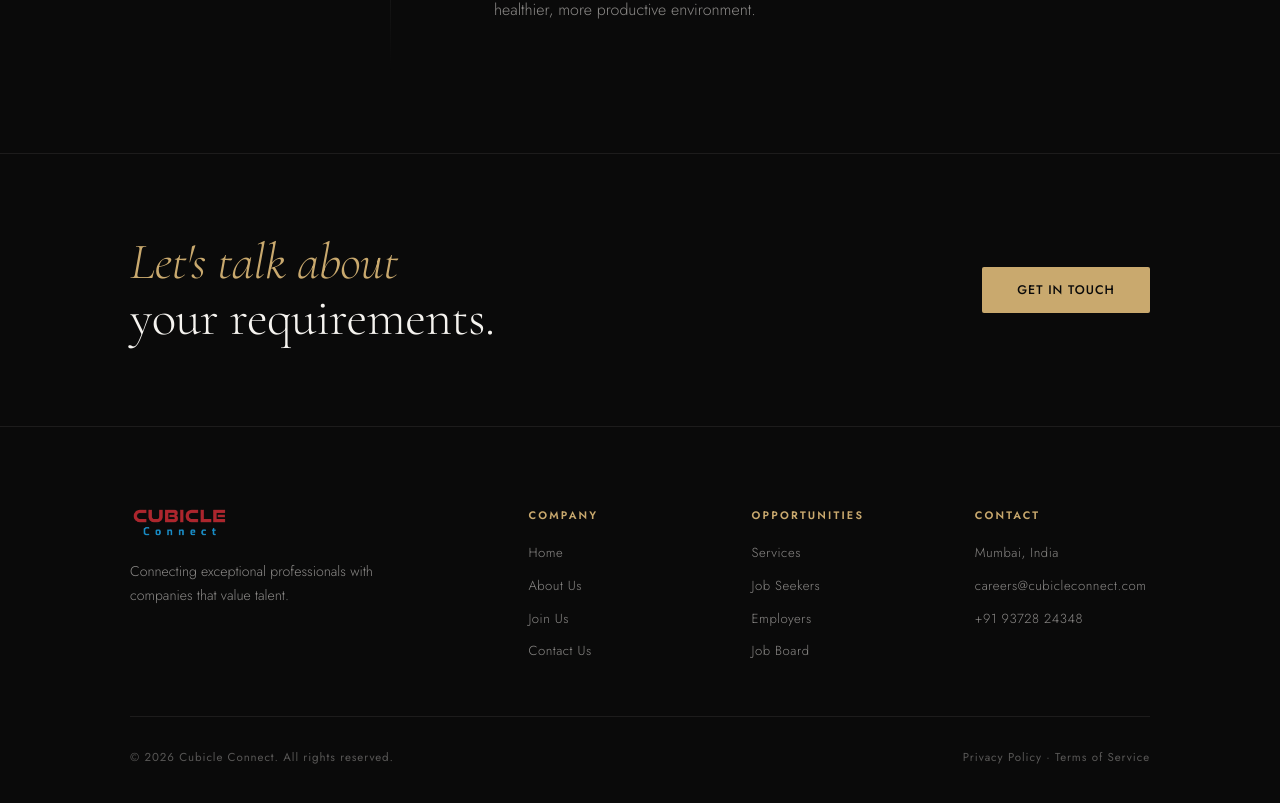
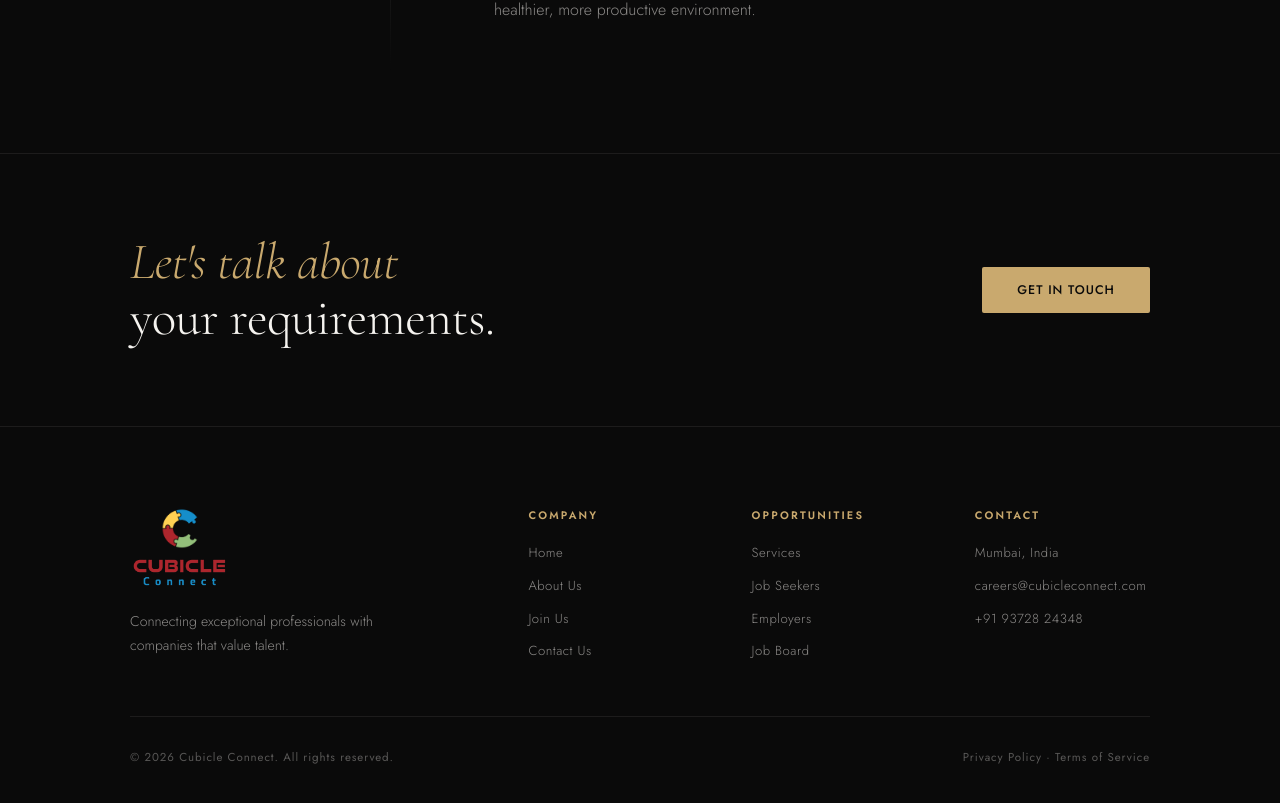
Before and after one commit to NabhyaIoT2026/cubicle-connect, a React (Create React App) app: page /services in a window 1280 px wide. Shown: the part 1926-2729 px from the top of the page. Built offline with nearby package versions, Linux system fonts and the light colour scheme.

Commit message:
footer logo

```diff
--- a/src/components/Footer.css
+++ b/src/components/Footer.css
@@ -6,11 +6,14 @@
   z-index: 1;
 }
 
+/* ===== LAYOUT ===== */
+
 .footer__inner {
   display: grid;
   grid-template-columns: 2fr 1fr 1fr 1fr;
   gap: 3rem;
   margin-bottom: 3.5rem;
+  align-items: start; /* ensures all columns start at top */
 }
 
 /* ===== BRAND ===== */
@@ -19,24 +22,27 @@
   display: flex;
   flex-direction: column;
   gap: 1.2rem;
+  align-items: flex-start;
 }
 
 .footer__logo {
   display: flex;
-  align-items: center;
-  gap: 10px;
+  flex-direction: column;
+  gap: 8px;
 }
 
 .footer__logo-icon {
   height: 42px;
   width: auto;
   object-fit: contain;
+  align-self: center;
 }
 
 .footer__logo-text {
   height: 32px;
   width: auto;
   object-fit: contain;
+  align-self: flex-start;
 }
 
 .footer__brand p {
--- a/src/components/Footer.jsx
+++ b/src/components/Footer.jsx
@@ -11,6 +11,7 @@ export default function Footer() {
 
           <div className="footer__brand">
             <div className="footer__logo">
+              <img src={logoIcon} alt="Company Logo" className="footer__logo-icon" />
               <img src={companyName} alt="Company Name" className="footer__logo-text" />
             </div>
             <p>Connecting exceptional professionals with companies that value talent.</p>
```
